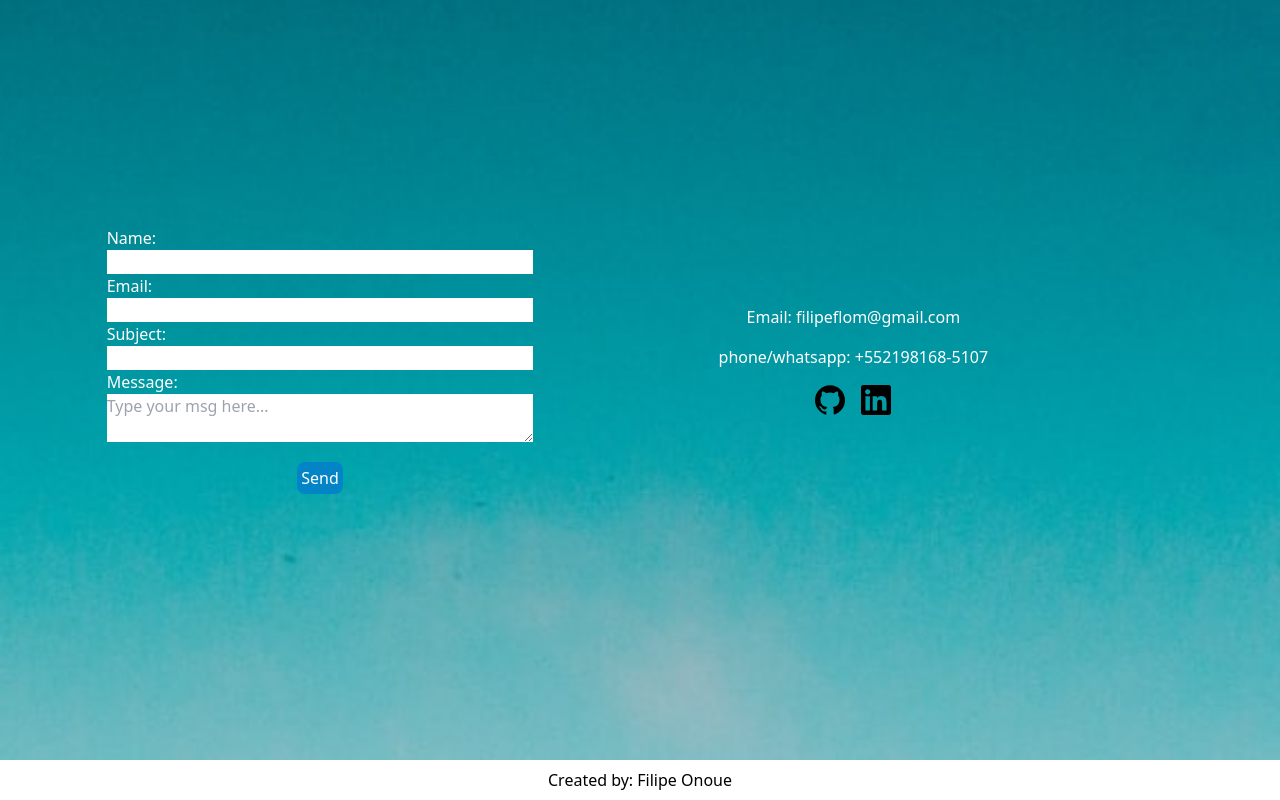
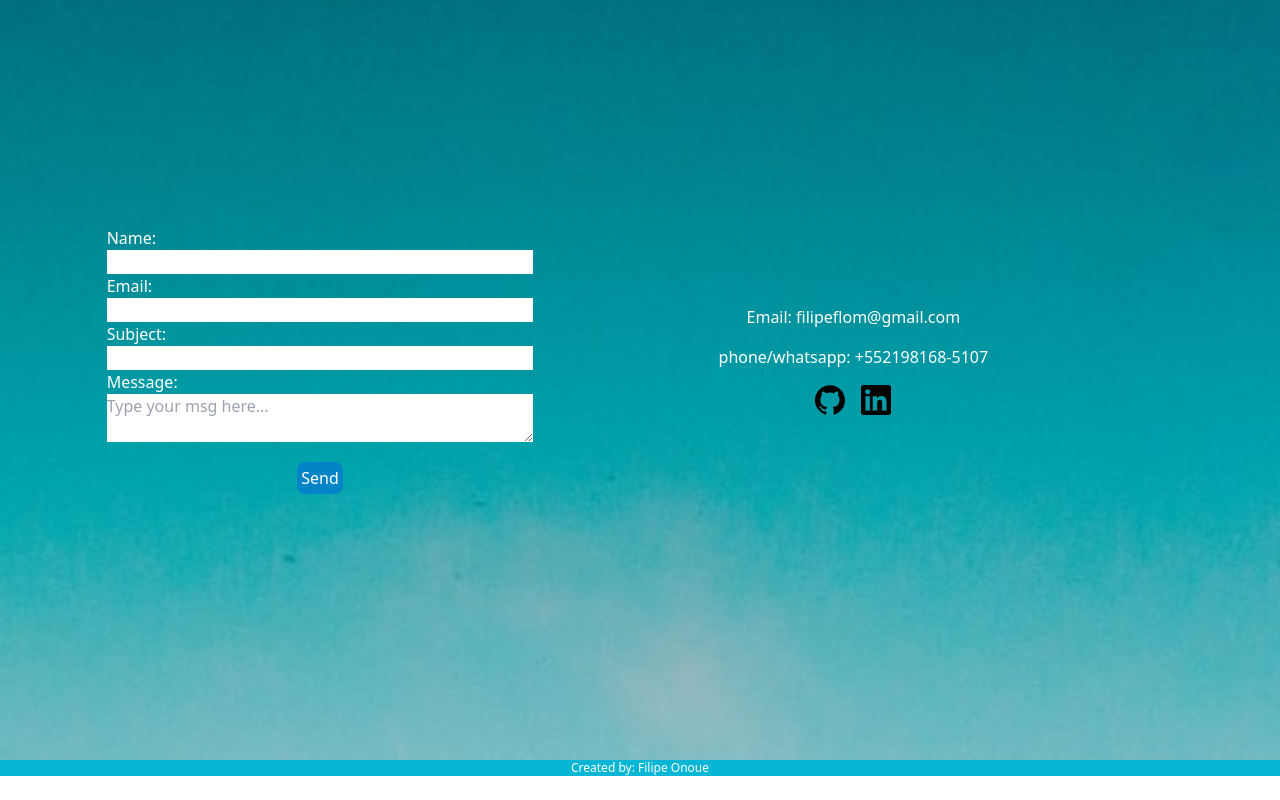
Before and after one commit to onoue9/portfolio, a React (Vite) app: page / in a window 1280 px wide. Shown: the part 2480-3280 px from the top of the page. After the commit the page ends 3256 px from the top, so only its background shows below. Built offline with nearby package versions, Linux system fonts and the light colour scheme.

Commit message:
refactor: :recycle: include style css on tailwind

```diff
--- a/src/components/Footer.jsx
+++ b/src/components/Footer.jsx
@@ -1,6 +1,6 @@
 const Footer = () => (
-  <footer className="flex justify-center p-2">
-    <span>Created by: Filipe Onoue</span>
+  <footer className="flex justify-center bg-cyan-500 bg-cover text-white">
+    <span className="text-xs">Created by: Filipe Onoue</span>
   </footer>
 )
 
```
